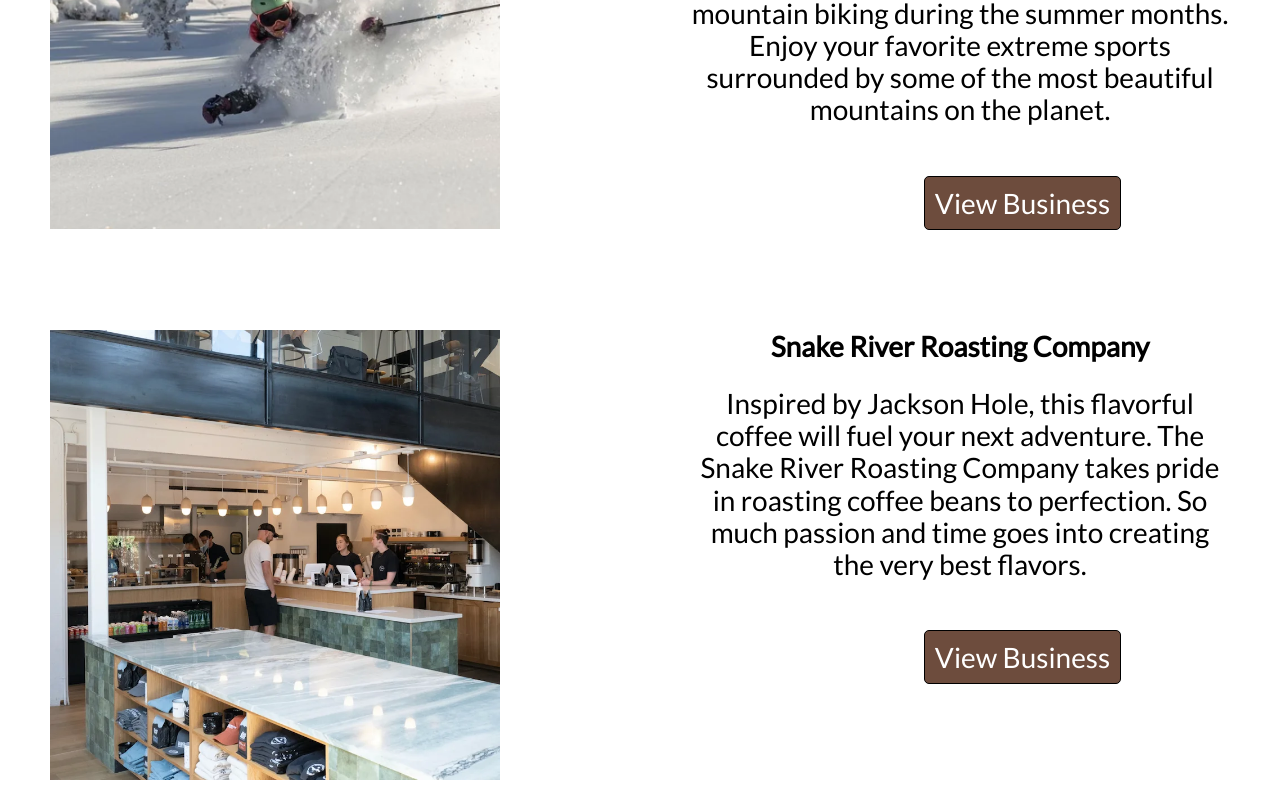
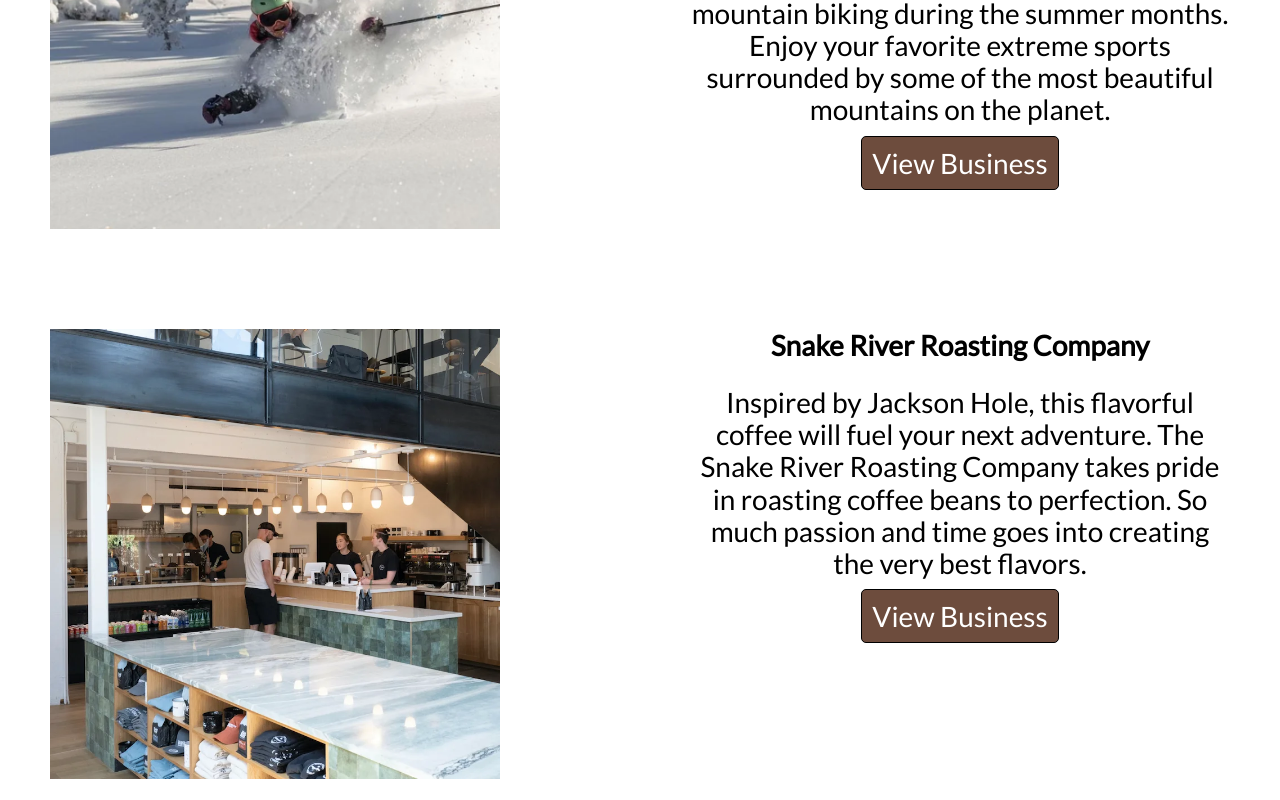
Before and after one commit to bkill16/wdd230, a plain HTML site: page chamber/index.html in a window 1280 px wide. Shown: the part 2340-3140 px from the top of the page. Drawn offline with Linux system fonts and the light colour scheme.

Commit message:
button fix

```diff
--- a/chamber/styles/larger.css
+++ b/chamber/styles/larger.css
@@ -112,8 +112,7 @@
     color: white;
     background-color: #6d4c3d;
     font-size: 1.75rem;
-    margin-left: 125px;
-    margin-top: 50px;
+    text-align: center;
     padding: 10px;
     border: solid 1px black;
     border-radius: 5px;
```
